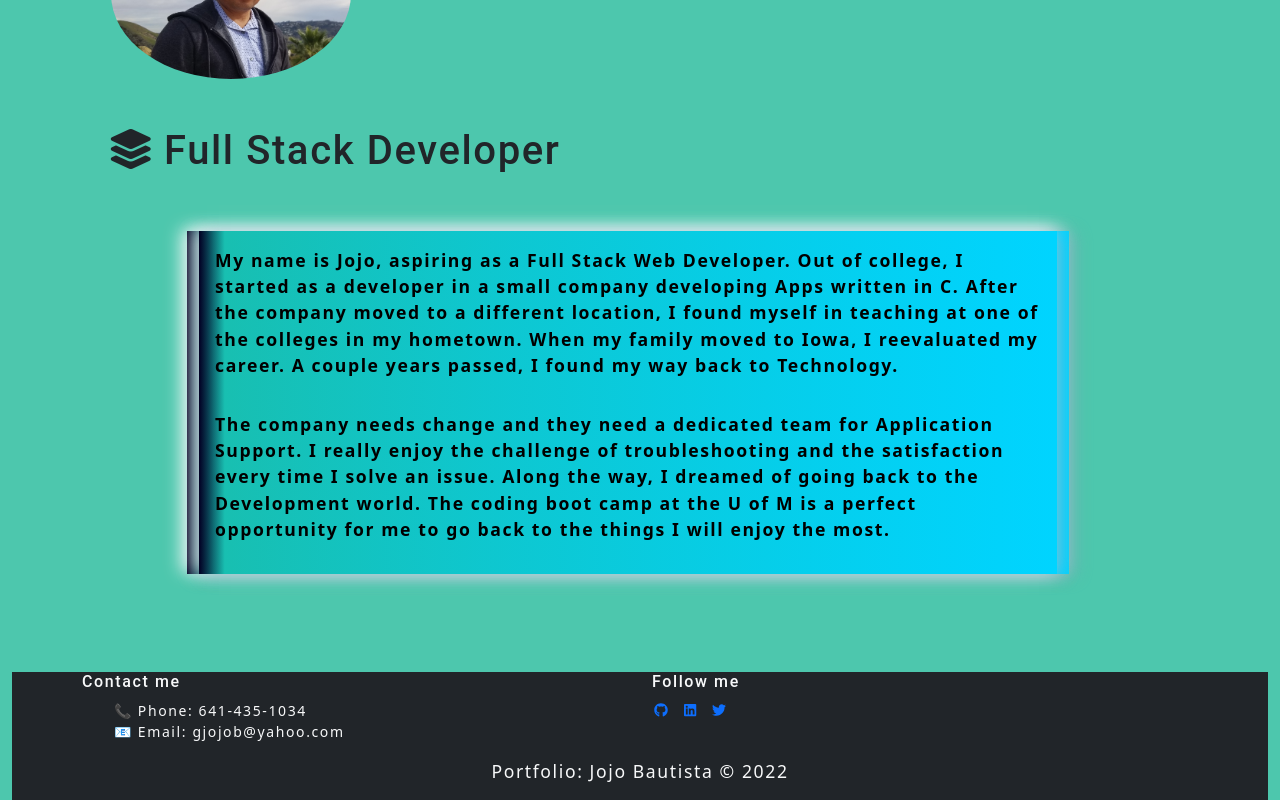
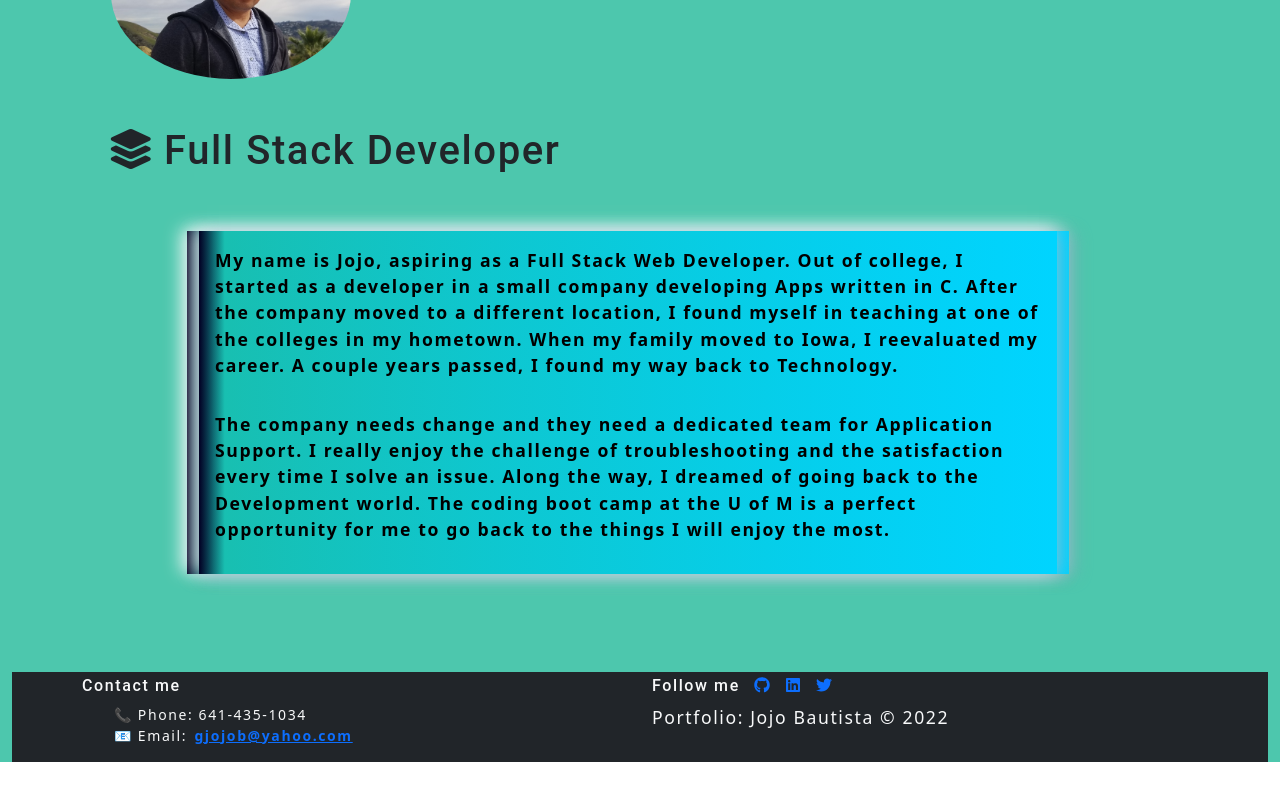
Before and after one commit to jojobautistaum/full-stack-developer-react-portfolio, a React (Create React App) app: page / in a window 1280 px wide. Shown: the part 264-1064 px from the top of the page. After the commit the page ends 1026 px from the top, so only its background shows below. Built offline with nearby package versions, Linux system fonts and the light colour scheme.

Commit message:
Added mailto functionality in the footer's email

```diff
--- a/src/components/Footer/index.js
+++ b/src/components/Footer/index.js
@@ -1,4 +1,5 @@
 import React from "react";
+// import Mailto from "react-mailto";
 import { FontAwesomeIcon } from "@fortawesome/react-fontawesome";
 import {
   faLinkedin,
@@ -6,23 +7,41 @@ import {
   faTwitter,
 } from "@fortawesome/free-brands-svg-icons";
 
+function Mailto({ email, subject, body, ...props }) {
+  return (
+    <a href={`mailto:${email}?subject=${subject || ""}&body=${body || ""}`}>
+      {props.children}
+    </a>
+  );
+}
+
 function Footer() {
   return (
     <div className="footer-dark container text-light small">
-      <div className="row">
+      <div className="row pt-1">
         <div className="col-sm-6 col-12">
           <h6>Contact me</h6>
           <ul>
             <li>📞 Phone: 641-435-1034</li>
-            <li>📧 Email: gjojob@yahoo.com</li>
+            <li>
+              📧 Email:{" "}
+              <span>
+                <Mailto email="gjojob@yahoo.com" obfuscate={true}>
+                  gjojob@yahoo.com
+                </Mailto>
+              </span>
+            </li>
           </ul>
         </div>
         <div className="col-sm-6 col-12">
-          <h6>Follow me</h6>
+          <h6>
+            Follow me
+            <span>
               <a
                 href="https://github.com/jojobautistaum"
                 target="_blank"
                 rel="noopener noreferrer"
+                className="ps-3"
               >
                 <FontAwesomeIcon icon={faGithub}></FontAwesomeIcon>
               </a>
@@ -41,8 +60,8 @@ function Footer() {
               >
                 <FontAwesomeIcon icon={faTwitter}></FontAwesomeIcon>
               </a>
-        </div>
-        <div className="col-12 text-center small">
+            </span>
+          </h6>
           <p>Portfolio: Jojo Bautista © 2022 </p>
         </div>
       </div>
```
Also changed, not shown: src/pages/pages.css (+0 -9 lines). Lines whose indentation alone changed are shown as unchanged.
